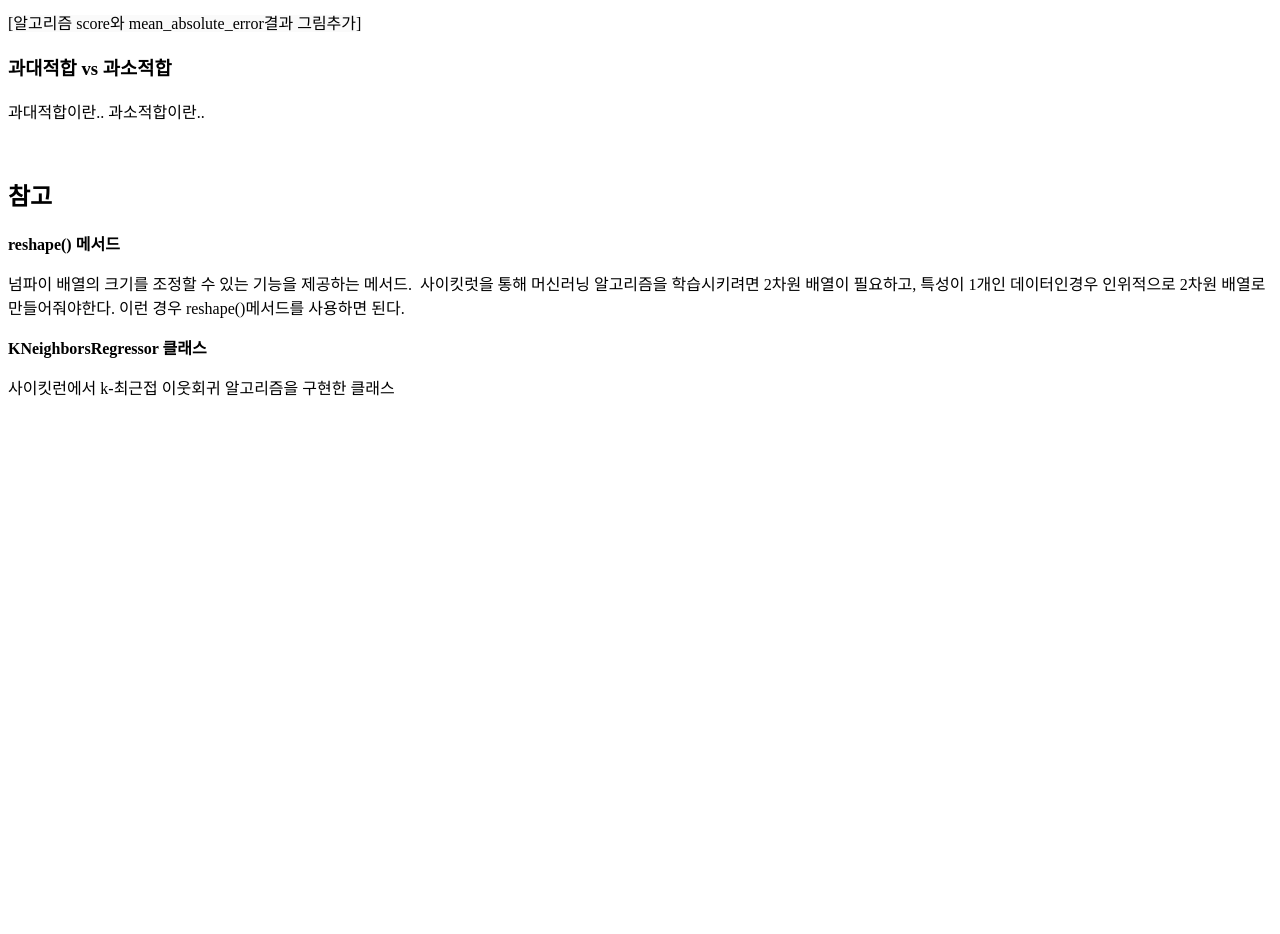
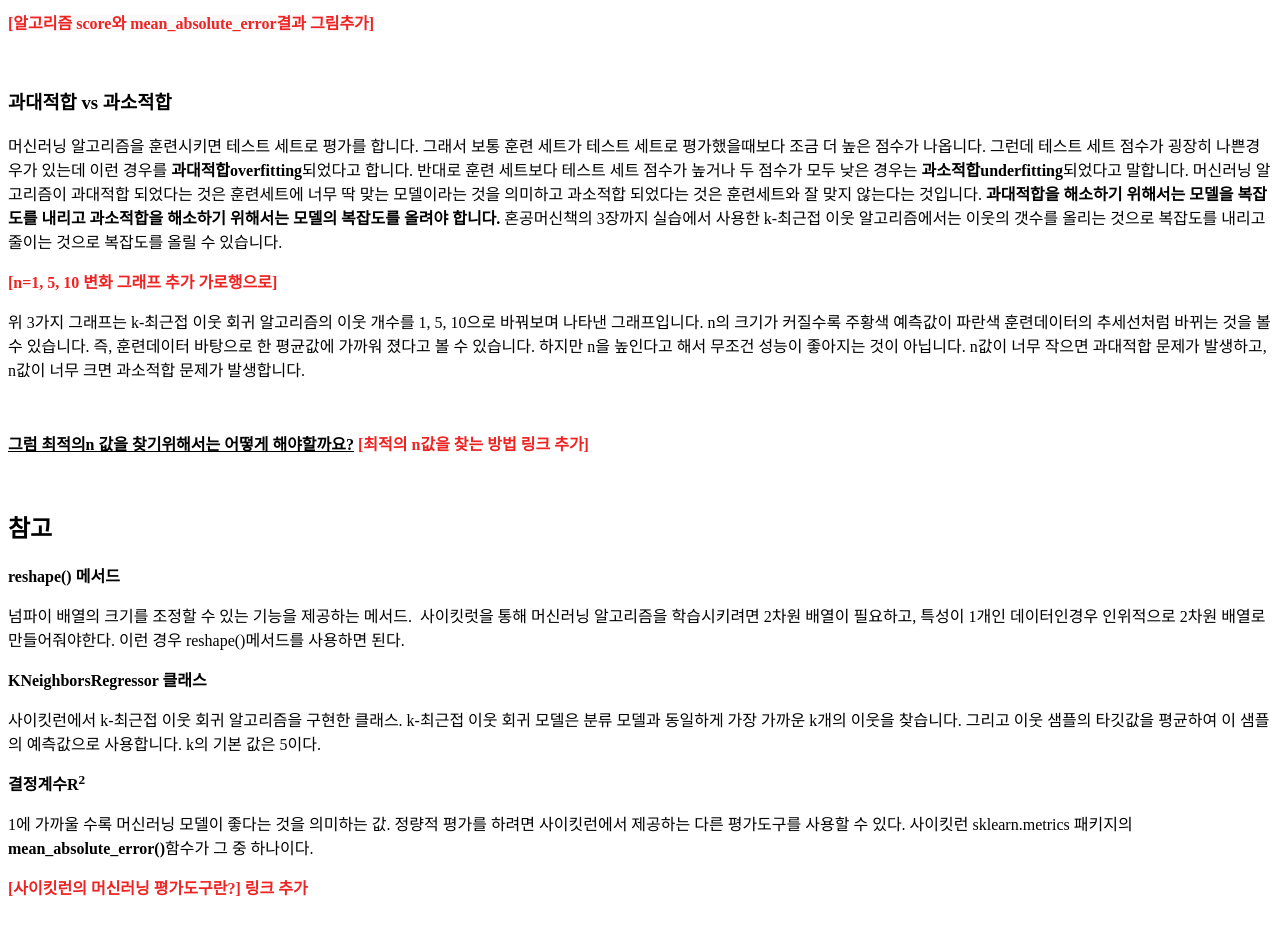
Before and after one commit to nacl1119/nacl1119.github.io, a plain HTML site: page HONML_CH3.html in a window 1280 px wide. Shown: the part 600-1534 px from the top of the page. Before the commit the page ends 1117 px from the top, so only its background shows below. Drawn offline with nearby package versions, Linux system fonts and the light colour scheme; some packages are replaced by stand-ins of ours.

Commit message:
study 221028

```diff
--- a/HONML_CH3.html
+++ b/HONML_CH3.html
@@ -1,9 +1,9 @@
 <body>
-    <script type="text/x-mathjax-config">
-        MathJax.Hub.Config({
-          tex2jax: {inlineMath: [['$','$'], ['\\(','\\)']]}
-        });
-        </script>
+  <script type="text/x-mathjax-config">
+    MathJax.Hub.Config({
+      tex2jax: {inlineMath: [['$','$'], ['\\(','\\)']]}
+    });
+    </script>
 <script src="https://cdnjs.cloudflare.com/ajax/libs/mathjax/2.7.5/latest.js?config=TeX-MML-AM_CHTML"></script>
 <div><a href="HONML_CH2.html">이전 챕터 이동</a><a href="index.html"> 메인으로</a><a href="HONML_CH3.html"> 다음 챕터 이동</a></div>
 <h2 data-ke-size="size26">[제목]CH3 회귀 알고리즘과 모델 규제</h2>
@@ -17,15 +17,25 @@
 <p data-ke-size="size16">분류 알고리즘을 평가하면 테스트 세트에서 샘플을 정확히 분류한 비율이 score()메서드 사용시 정확도로 나온다. 회귀에서는 정확히 맞출순 없고 테스트 세트의 수치를 어느정도로 예측했는지 평가 결과가 나오는데 이를 결정계수<b>Coefficient of determination</b>라고 하며 간단하게 R<sup>2</sup>라고 부른다. 아래는 결정계수 계산 방식이다.</p>
 <p style="text-align: center;" data-ke-size="size16">$&nbsp;R^2&nbsp;=&nbsp;1&nbsp;-&nbsp;\frac{(타깃&nbsp;-&nbsp;예측)^2&nbsp;의&nbsp;합}{(타깃&nbsp;-&nbsp;평균)^2&nbsp;의&nbsp;합}&nbsp;$</p>
 <p style="text-align: left;" data-ke-size="size16"><span style="background-color: #fafafa; color: #010101;"><b>결정계수</b>의 경우 분류에서 사용한 정확도Accuracy 같이 직관적으로 성능이 좋은지 이해하기 어려울 수 있는데 타깃과 예측한 값 사이의 차이를 구해보면 <b>예측의 오차범위를 가늠해볼 수 있다.</b> 사이킷런의 sklearn.metrics 패키지에서 제공하는 측정 도구 중 <b>mean_absolute_error</b>를 사용하면 타깃과 예측의 절댓값 오차를 평균하여 볼 수 있다.</span></p>
-<p style="text-align: left;" data-ke-size="size16"><span style="background-color: #fafafa; color: #010101;">[알고리즘 score와 mean_absolute_error결과 그림추가]</span></p>
+<p style="text-align: left;" data-ke-size="size16"><b><span style="background-color: #fafafa; color: #ee2323;">[알고리즘 score와 mean_absolute_error결과 그림추가]</span></b></p>
+<p style="text-align: left;" data-ke-size="size16">&nbsp;</p>
 <h3 style="text-align: left;" data-ke-size="size23">과대적합 vs 과소적합</h3>
-<p style="text-align: left;" data-ke-size="size16">과대적합이란.. 과소적합이란..</p>
+<p style="text-align: left;" data-ke-size="size16">머신러닝 알고리즘을 훈련시키면 테스트 세트로 평가를 합니다. 그래서 보통 훈련 세트가 테스트 세트로 평가했을때보다 조금 더 높은 점수가 나옵니다. 그런데 테스트 세트 점수가 굉장히 나쁜경우가 있는데 이런 경우를 <b>과대적합overfitting</b>되었다고 합니다. 반대로 훈련 세트보다 테스트 세트 점수가 높거나 두 점수가 모두 낮은 경우는 <b>과소적합underfitting</b>되었다고 말합니다. 머신러닝 알고리즘이 과대적합 되었다는 것은 훈련세트에 너무 딱 맞는 모델이라는 것을 의미하고 과소적합 되었다는 것은 훈련세트와 잘 맞지 않는다는 것입니다.<b> 과대적합을 해소하기 위해서는 모델을 복잡도를 내리고 과소적합을 해소하기 위해서는 모델의 복잡도를 올려야 합니다.</b> 혼공머신책의 3장까지 실습에서 사용한 k-최근접 이웃 알고리즘에서는 이웃의 갯수를 올리는 것으로 복잡도를 내리고 줄이는 것으로 복잡도를 올릴 수 있습니다.</p>
+<p style="text-align: left;" data-ke-size="size16"><span style="color: #ee2323;"><b>[n=1, 5, 10 변화 그래프 추가 가로행으로]</b></span></p>
+<p style="text-align: left;" data-ke-size="size16">위 3가지 그래프는 k-최근접 이웃 회귀 알고리즘의 이웃 개수를 1, 5, 10으로 바꿔보며 나타낸 그래프입니다. n의 크기가 커질수록 주황색 예측값이 파란색 훈련데이터의 추세선처럼 바뀌는 것을 볼 수 있습니다. 즉, 훈련데이터 바탕으로 한 평균값에 가까워 졌다고 볼 수 있습니다. 하지만 n을 높인다고 해서 무조건 성능이 좋아지는 것이 아닙니다. n값이 너무 작으면 과대적합 문제가 발생하고, n값이 너무 크면 과소적합 문제가 발생합니다.</p>
+<p style="text-align: left;" data-ke-size="size16">&nbsp;</p>
+<p style="text-align: left;" data-ke-size="size16"><b><u>그럼 최적의n 값을 찾기위해서는 어떻게 해야할까요?</u> <span style="color: #ee2323;">[최적의 n값을 찾는 방법 링크 추가]</span></b></p>
 <p style="text-align: left;" data-ke-size="size16">&nbsp;</p>
 <h2 data-ke-size="size26">참고</h2>
 <p data-ke-size="size16"><b>reshape() 메서드</b></p>
 <p data-ke-size="size16">넘파이 배열의 크기를 조정할 수 있는 기능을 제공하는 메서드.&nbsp; 사이킷럿을 통해 머신러닝 알고리즘을 학습시키려면 2차원 배열이 필요하고, 특성이 1개인 데이터인경우 인위적으로 2차원 배열로 만들어줘야한다. 이런 경우 reshape()메서드를 사용하면 된다.</p>
 <p data-ke-size="size16"><b>KNeighborsRegressor 클래스</b></p>
-<p data-ke-size="size16">사이킷런에서 k-최근접 이웃회귀 알고리즘을 구현한 클래스</p>
+<p data-ke-size="size16">사이킷런에서 k-최근접 이웃 회귀 알고리즘을 구현한 클래스. k-최근접 이웃 회귀 모델은 분류 모델과 동일하게 가장 가까운 k개의 이웃을 찾습니다. 그리고 이웃 샘플의 타깃값을 평균하여 이 샘플의 예측값으로 사용합니다. k의 기본 값은 5이다.</p>
+<p data-ke-size="size16"><b>결정계수R<sup>2</sup></b></p>
+<p data-ke-size="size16">1에 가까울 수록 머신러닝 모델이 좋다는 것을 의미하는 값. 정량적 평가를 하려면 사이킷런에서 제공하는 다른 평가도구를 사용할 수 있다. 사이킷런 sklearn.metrics 패키지의 <b>mean_absolute_error()</b>함수가 그 중 하나이다.</p>
+<p data-ke-size="size16"><span style="color: #ee2323;"><b>[사이킷런의 머신러닝 평가도구란?] 링크 추가</b></span></p>
 <p data-ke-size="size16">&nbsp;</p>
 <p data-ke-size="size16">&nbsp;</p>
-<p data-ke-size="size16">&nbsp;</p></body>
+<p data-ke-size="size16">&nbsp;</p>
+<p data-ke-size="size16">&nbsp;</p>
+</body>
```
Also changed, not shown: reference link.html (+1 -0 lines), images/Ch3-1_n_neighbors1.png (added), images/Ch3-1_n_neighbors10.png (added), images/Ch3-1_n_neighbors5.png (added).
